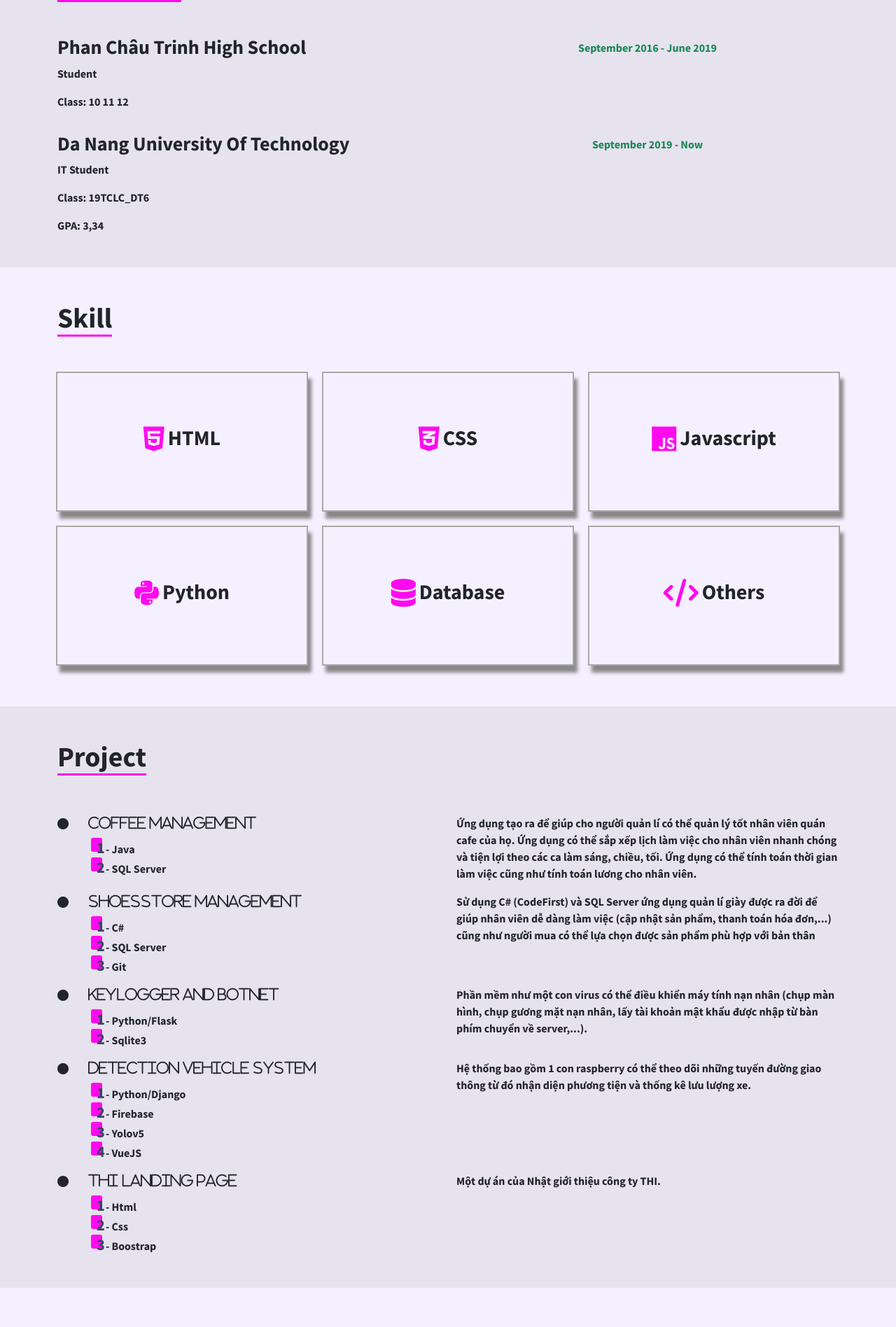
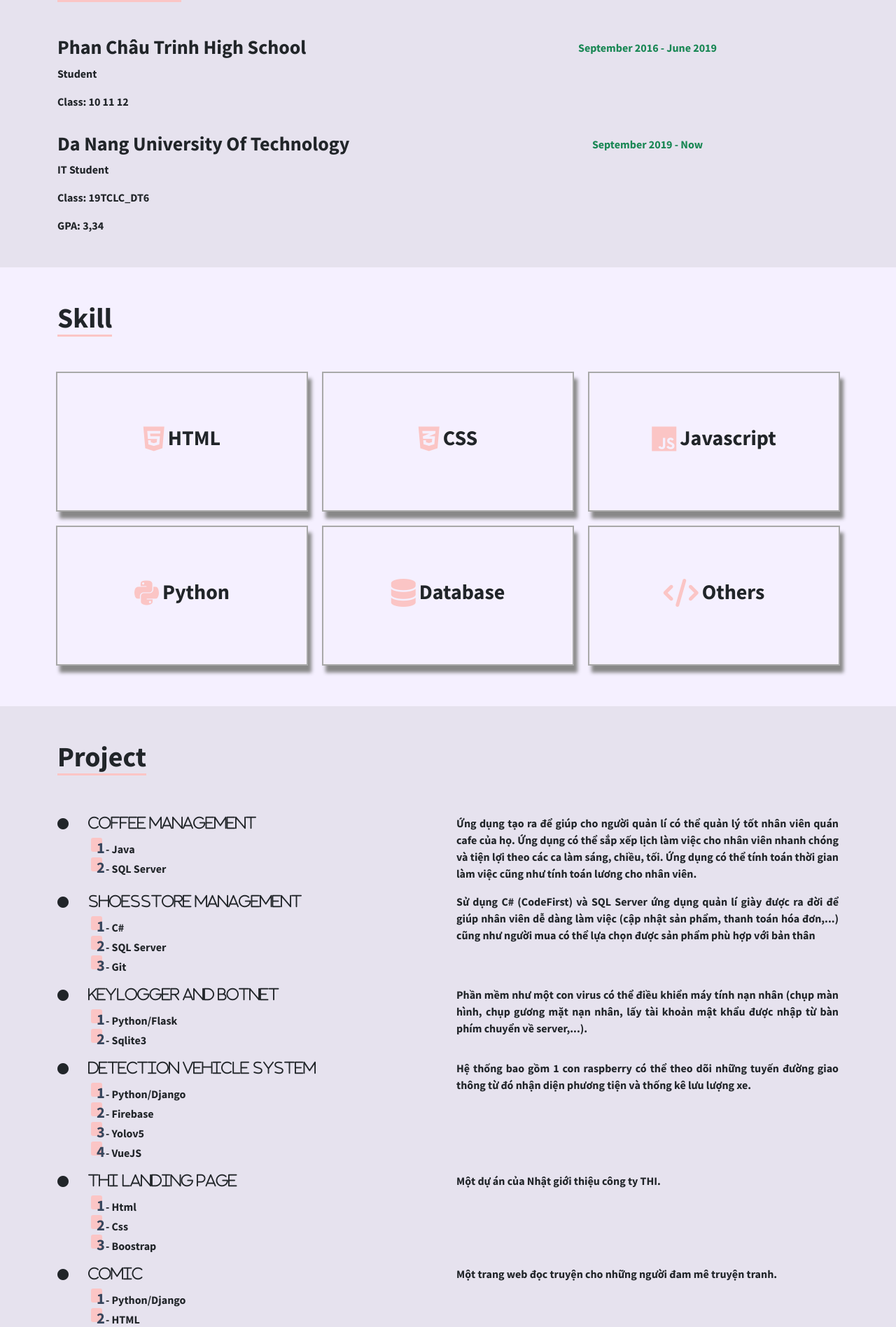
Before and after one commit to TUANDA-13/MyCV, a Django app: page / in a window 1280 px wide. Shown: the part 1685-3581 px from the top of the page at 70% size. Run offline with Django 4.2, Linux system fonts and the light colour scheme; some libraries are stand-ins or nearby versions.

Commit message:
Update project

```diff
--- a/CV/static/CV/style/index.css
+++ b/CV/static/CV/style/index.css
@@ -2,7 +2,7 @@
 
 :root {
   --gray: #a9a9a9;
-  --main-color: #ff0aef;
+  --main-color: #fbc5c5;
 }
 
 html {
@@ -259,6 +265,9 @@ span {
   line-height: 1.3;
 }
 
+.project-dicription {
+  text-align: justify;
+}
 
 .social-YSC__img,
 .social__img {
--- a/CV/templates/CV/index.html
+++ b/CV/templates/CV/index.html
@@ -59,20 +59,26 @@
           <div class="container h-100">
             <div class="header__content">
               <h1 class="header__name">
+                <div class="mx-2">
                   <span>D</span>
                   <span>Ư</span>
                   <span>Ơ</span>
                   <span>N</span>
                   <span>G</span>
+                </div>
+                <div class="mx-2">
                   <span>A</span>
                   <span>N</span>
                   <span>H</span>
+                </div>
+                <div class="mx-2">
                   <span>T</span>
                   <span>U</span>
                   <span>Ấ</span>
                   <span>N</span>
+                </div>
               </h1>
-              <div>
+              <div class="name__hello">
                 <span class="pe-2">Hi, I 'm</span>
                 <span class="name__description"></span
                 ><span class="cursor">&nbsp;</span>
@@ -88,10 +94,10 @@
           <h4>Who am i?</h4>
           <br />
           <div class="row">
-            <div class="col-5">
+            <div class="col-md-12 col-lg-6 col-xl-5 mb-3">
               <div class="about-me-avatar"></div>
             </div>
-            <div class="col-7">
+            <div class="col-md-12 col-lg-6 col-xl-7">
               <div class="introduce">
                 <h2>Dương Anh Tuấn</h2>
                 <br />
@@ -122,7 +128,7 @@
               <div class="line"></div>
               <p></p>
               <div class="row">
-                <div class="col-6">
+                <div class="col-md-6">
                   <strong>From: </strong>
                   <span>Da Nang</span>
                   <br />
@@ -209,7 +215,7 @@
         <div class="container py-5">
           <h1 class="section-title">Project</h1>
           <div class="row mt-3">
-            <div class="col-6">
+            <div class="col-md-6">
               <i class="fa-solid fa-circle">
                 <h5 class="d-inline ms-4">Coffee Management</h5>
               </i>
@@ -218,7 +224,7 @@
                 <p class="mb-0">- SQL Server</p>
               </div>
             </div>
-            <div class="col-6">
+            <div class="col-md-6 project-dicription">
               Ứng dụng tạo ra để giúp cho người quản lí có thể quản lý tốt nhân
               viên quán cafe của họ. Ứng dụng có thể sắp xếp lịch làm việc cho
               nhân viên nhanh chóng và tiện lợi theo các ca làm sáng, chiều,
@@ -227,7 +233,7 @@
             </div>
           </div>
           <div class="row mt-3">
-            <div class="col-6">
+            <div class="col-md-6">
               <i class="fa-solid fa-circle">
                 <h5 class="d-inline ms-4">ShoesStore Management</h5>
               </i>
@@ -237,7 +243,7 @@
                 <p class="mb-0">- Git</p>
               </div>
             </div>
-            <div class="col-6">
+            <div class="col-md-6 project-dicription">
               Sử dụng C# (CodeFirst) và SQL Server ứng dụng quản lí giày được ra
               đời để giúp nhân viên dễ dàng làm việc (cập nhật sản phẩm, thanh
               toán hóa đơn,...) cũng như người mua có thể lựa chọn được sản phẩm
@@ -245,7 +251,7 @@
             </div>
           </div>
           <div class="row mt-3">
-            <div class="col-6">
+            <div class="col-md-6">
               <i class="fa-solid fa-circle">
                 <h5 class="d-inline ms-4">Keylogger AND Botnet</h5>
               </i>
@@ -254,14 +260,14 @@
                 <p class="mb-0">- Sqlite3</p>
               </div>
             </div>
-            <div class="col-6">
+            <div class="col-md-6 project-dicription">
               Phần mềm như một con virus có thể điều khiển máy tính nạn nhân
               (chụp màn hình, chụp gương mặt nạn nhân, lấy tài khoản mật khẩu
               được nhập từ bàn phím chuyển về server,...).
             </div>
           </div>
           <div class="row mt-3">
-            <div class="col-6">
+            <div class="col-md-6">
               <i class="fa-solid fa-circle">
                 <h5 class="d-inline ms-4">Detection Vehicle System</h5>
               </i>
@@ -272,13 +278,13 @@
                 <p class="mb-0">- VueJS</p>
               </div>
             </div>
-            <div class="col-6">
+            <div class="col-md-6 project-dicription">
               Hệ thống bao gồm 1 con raspberry có thể theo dõi những tuyến đường
               giao thông từ đó nhận diện phương tiện và thống kê lưu lượng xe.
             </div>
           </div>
           <div class="row mt-3">
-            <div class="col-6">
+            <div class="col-md-6">
               <i class="fa-solid fa-circle">
                 <h5 class="d-inline ms-4">THi Landing Page</h5>
               </i>
@@ -288,7 +294,23 @@
                 <p class="mb-0">- Boostrap</p>
               </div>
             </div>
-            <div class="col-6">Một dự án của Nhật giới thiệu công ty THI.</div>
+            <div class="col-md-6 project-dicription">Một dự án của Nhật giới thiệu công ty THI.</div>
+          </div>
+          <div class="row mt-3">
+            <div class="col-md-6">
+              <i class="fa-solid fa-circle">
+                <h5 class="d-inline ms-4">Comic</h5>
+              </i>
+              <div class="project-detail-language ms-5 mt-2">
+                <p class="mb-0">- Python/Django</p>
+                <p class="mb-0">- HTML</p>
+                <p class="mb-0">- CSS</p>
+                <p class="mb-0">- JS</p>
+              </div>
+            </div>
+            <div class="col-md-6 project-dicription">
+              Một trang web đọc truyện cho những người đam mê truyện tranh.
+            </div>
           </div>
         </div>
       </section>
@@ -297,7 +319,7 @@
           <h1 class="section-title">Social</h1>
           <div class="row">
             <div
-              class="col-5 d-flex align-items-center flex-column justify-content-center"
+              class="col-md-5 d-flex align-items-center flex-column justify-content-center"
             >
               <h5 class="d-inline-block">
                 Câu lạc bộ kỹ năng thanh niên YSC
@@ -305,16 +327,16 @@
               </h5>
               <p>Thành viên</p>
             </div>
-            <div class="col-7">
+            <div class="col-md-7">
               <div class="social-YSC__img"></div>
             </div>
           </div>
           <div class="row mt-5">
-            <div class="col-7">
+            <div class="col-md-7">
               <div class="social__img"></div>
             </div>
             <div
-              class="col-5 d-flex align-items-center flex-column justify-content-center"
+              class="col-md-5 d-flex align-items-center flex-column justify-content-center"
             >
               <h5 class="d-inline-block">
                 SClub - CLB Kỹ Năng Mềm Đà Nẵng
```
Also changed, not shown: other parts of CV/static/CV/style/index.css (+49 -3 lines). Lines whose indentation alone changed are shown as unchanged.
